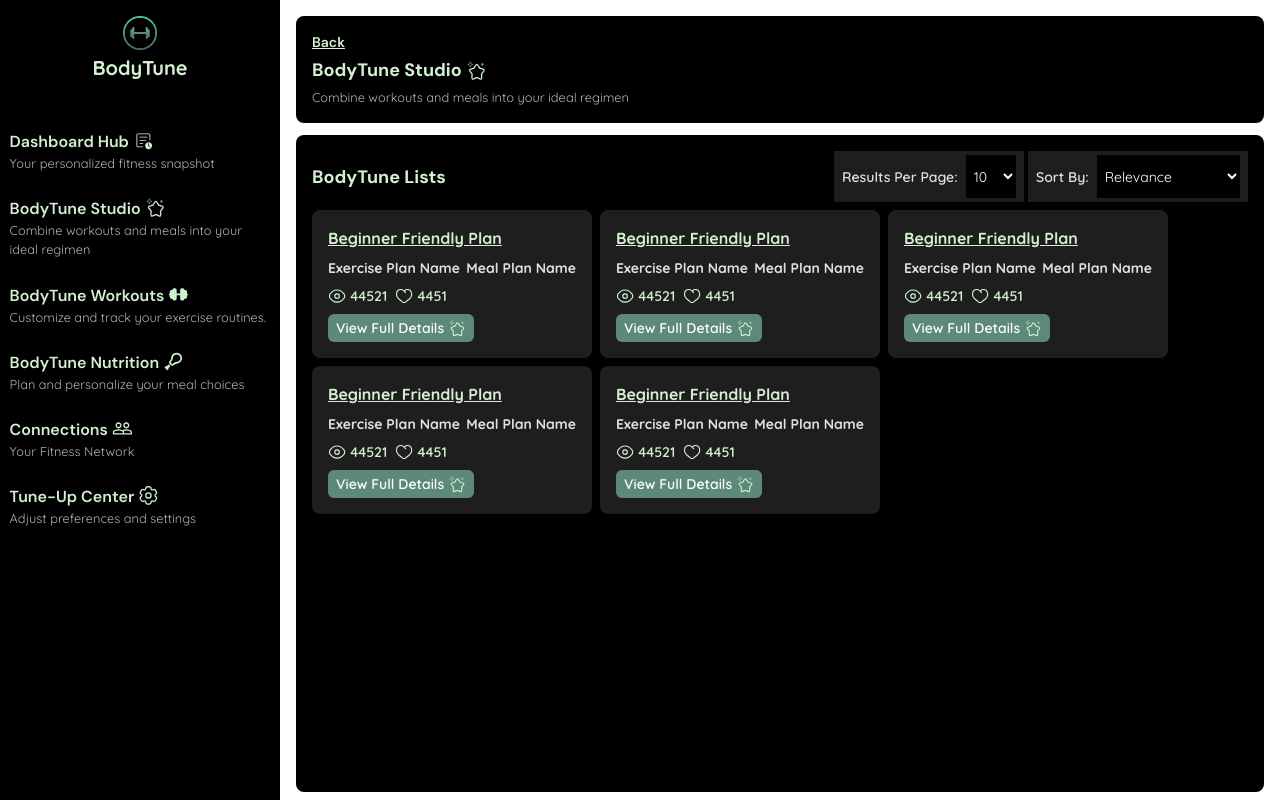
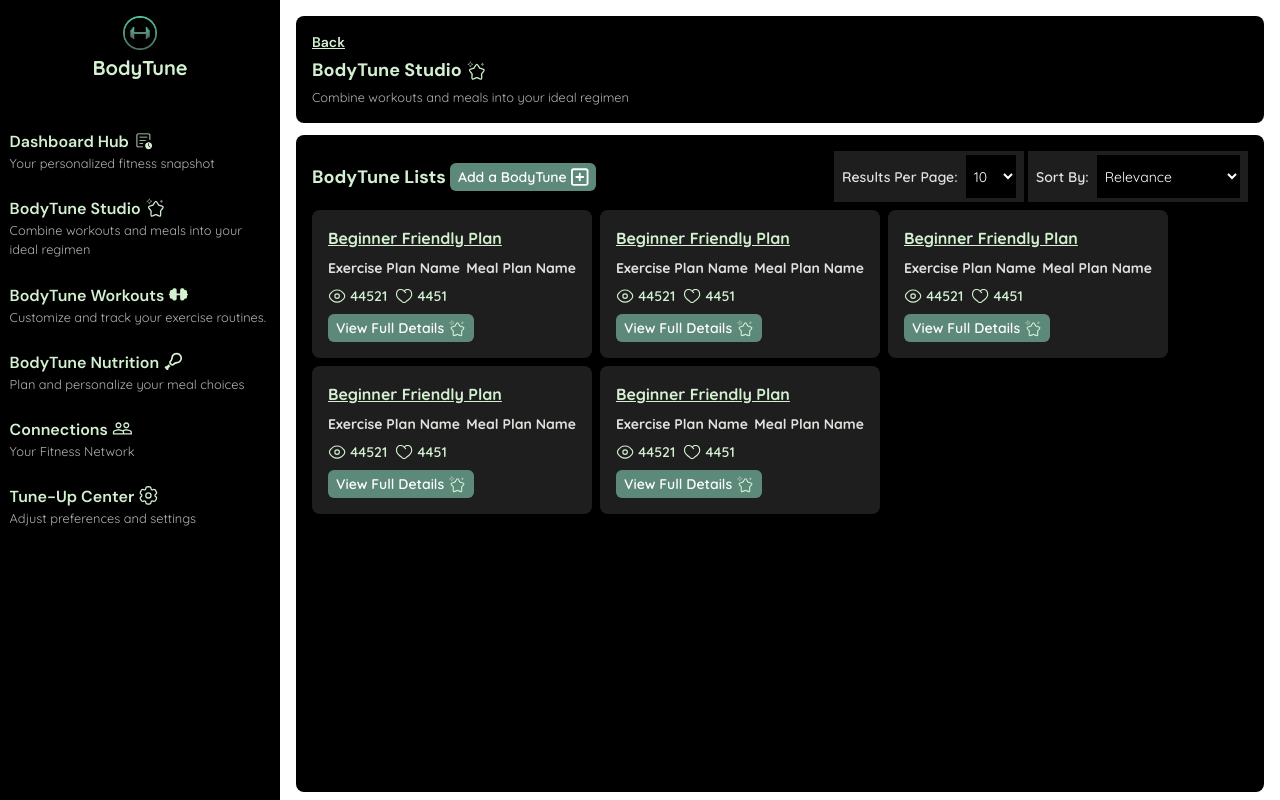
Before and after one commit to Inosensey/BodyTune, a Next.js app: page /dashboard/bodytune in a window 1280 px wide. Built offline with nearby package versions, Linux system fonts and the light colour scheme.

Commit message:
Added a button for creating new bodytunes.

```diff
--- a/components/dashboardComponents/bodytuneStudio/BodyTuneStudioContents.tsx
+++ b/components/dashboardComponents/bodytuneStudio/BodyTuneStudioContents.tsx
@@ -8,6 +8,10 @@ import { AnimatePresence } from "framer-motion";
 // Components
 import BodyTuneCard from "./BodyTuneCard";
 import BodyTuneDetails from "./BodyTuneDetails";
+
+// Icons
+import { FontAwesomeIcon } from "@fortawesome/react-fontawesome";
+import { faPlusSquare } from "@fortawesome/free-regular-svg-icons";
 
 // Fixed values
 const sortByValues: Array<string> = ["Relevance", "Latest", "Views", "Hearts"];
@@ -61,9 +65,20 @@ const BodyTuneStudioContents = () => {
         <div className="w-full h-full">
           <div className="flex flex-col w-full h-full">
             <div className="flex gap-1 items-center justify-between">
-              <p className="text-lg font-dmSans font-bold text-lightSecondary">
-                BodyTune Lists
-              </p>
+              <div className="w-max flex gap-1 items-center">
+                <p className="text-lg font-dmSans font-bold text-lightSecondary">
+                  BodyTune Lists
+                </p>
+                <Link href={"bodytune/create"}>
+                  <button className="bg-[#5d897b] text-white font-quickSand font-semibold px-2 py-1 text-sm rounded-md flex items-center justify-center gap-1 transition duration-200 hover:bg-secondary">
+                    Add a BodyTune
+                    <FontAwesomeIcon
+                      icon={faPlusSquare}
+                      className="text-white text-xl"
+                    />
+                  </button>
+                </Link>
+              </div>
               <div className="flex gap-1">
                 <div
                   className={`bg-lightPrimary px-2 py-1 flex w-[190px] items-center gap-2`}
```
